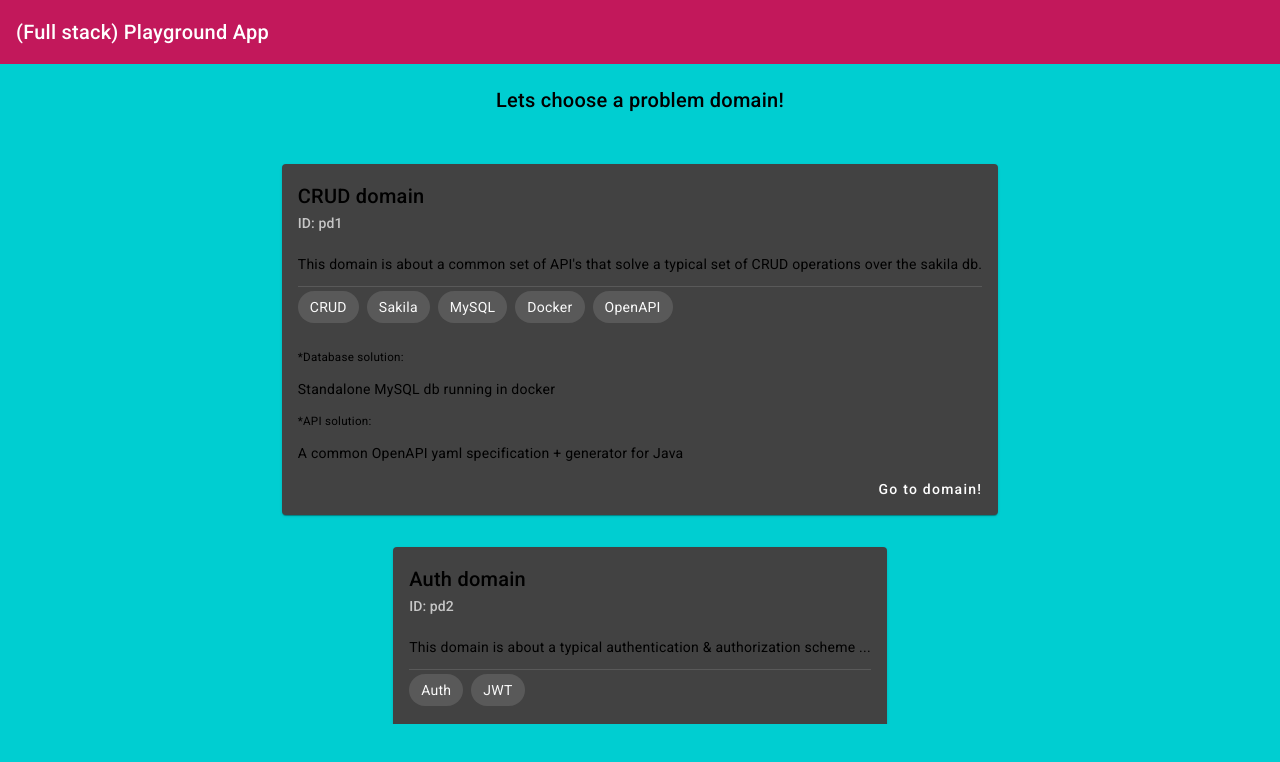
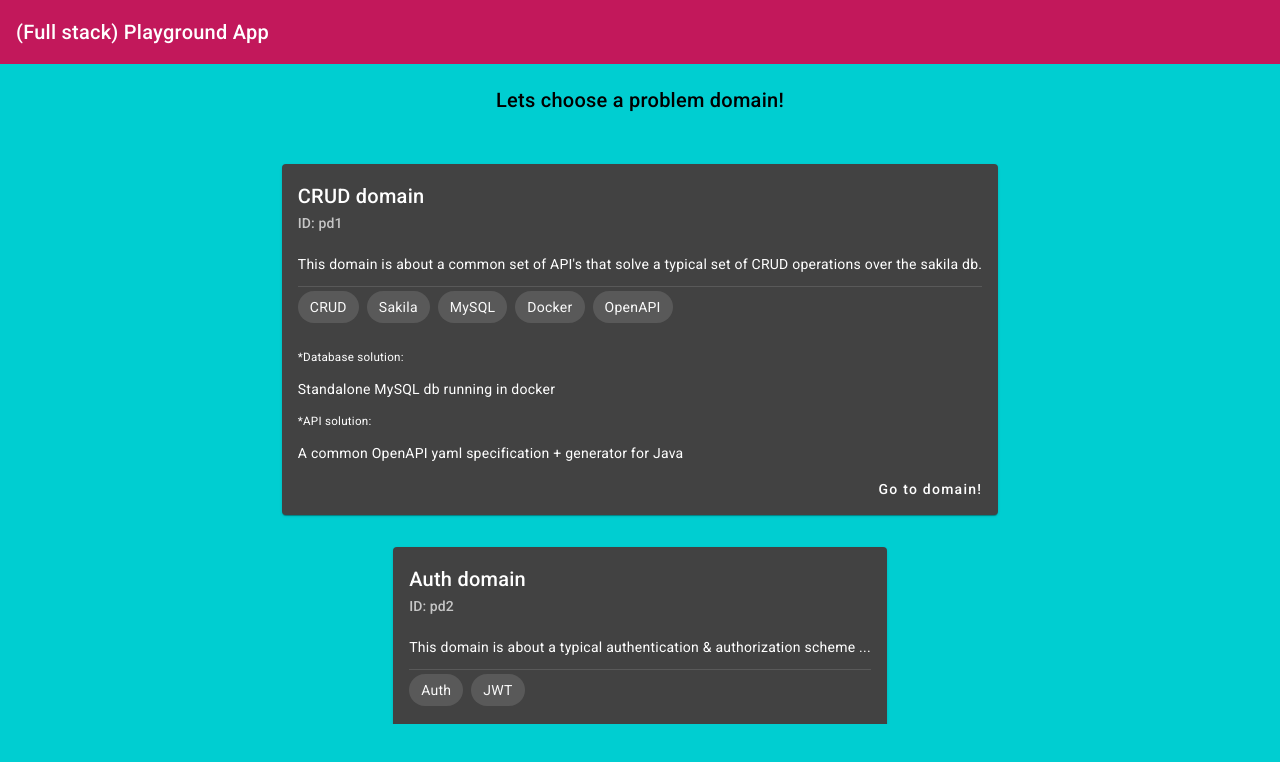
Before and after one commit to harisux/fullstack-playground-1, an Angular app in the folder frontend-solution-fs1/: page /domain in a window 1280 px wide. Shown: the top 762 px of the page. Built offline with nearby package versions, Linux system fonts and the light colour scheme.

Commit message:
style: :lipstick: domain, backend sel text colors

```diff
--- a/frontend-solution-fs1/src/app/backend-select/backend-select.component.html
+++ b/frontend-solution-fs1/src/app/backend-select/backend-select.component.html
@@ -6,12 +6,12 @@
             <div mat-card-avatar>
                 <a [href]="opt.source"><mat-icon svgIcon="github"></mat-icon></a>
             </div>
-            <mat-card-title>{{opt.title}}</mat-card-title>
+            <mat-card-title class="white-font">{{opt.title}}</mat-card-title>
             <mat-card-subtitle>ID: {{opt.id}}</mat-card-subtitle>
         </mat-card-header>
         <mat-card-content>
             <br>
-            <p>{{opt.summary}}</p>
+            <p class="white-font">{{opt.summary}}</p>
             <mat-divider></mat-divider>
             <mat-chip-set *ngIf="opt.tags.length">
                 <mat-chip *ngFor="let tag of opt.tags">{{tag}}</mat-chip>
--- a/frontend-solution-fs1/src/app/backend-select/backend-select.component.scss
+++ b/frontend-solution-fs1/src/app/backend-select/backend-select.component.scss
@@ -14,3 +14,7 @@
 .card-actions {
     align-self: self-end;
 }
+
+.white-font {
+    color: white;
+}
--- a/frontend-solution-fs1/src/app/domain-select/domain-select.component.html
+++ b/frontend-solution-fs1/src/app/domain-select/domain-select.component.html
@@ -3,12 +3,12 @@
     <h2>Lets choose a problem domain!</h2>
     <mat-card class="domain-card" *ngFor="let domain of domainList$ | async">
         <mat-card-header>
-            <mat-card-title>{{domain.title}}</mat-card-title>
+            <mat-card-title class="white-font">{{domain.title}}</mat-card-title>
             <mat-card-subtitle>ID: {{domain.id}}</mat-card-subtitle>
         </mat-card-header>
         <mat-card-content>
             <br>
-            <p>{{domain.summary}}</p>
+            <p class="white-font">{{domain.summary}}</p>
             <mat-divider></mat-divider>
             <mat-chip-set *ngIf="domain.tags.length">
                 <mat-chip *ngFor="let tag of domain.tags">{{tag}}</mat-chip>
@@ -16,8 +16,8 @@
             <ng-container *ngIf="domain.additionals.length">
                 <br>
                 <ng-container *ngFor="let additional of domain.additionals">
-                    <h5>*{{additional.title}}:</h5>
-                    <p>{{additional.content}}</p>
+                    <h5 class="white-font">*{{additional.title}}:</h5>
+                    <p class="white-font">{{additional.content}}</p>
                 </ng-container>
             </ng-container>
         </mat-card-content>
--- a/frontend-solution-fs1/src/app/domain-select/domain-select.component.scss
+++ b/frontend-solution-fs1/src/app/domain-select/domain-select.component.scss
@@ -14,3 +14,7 @@
 .card-actions {
     align-self: self-end;
 }
+
+.white-font {
+    color: white;
+}
```
